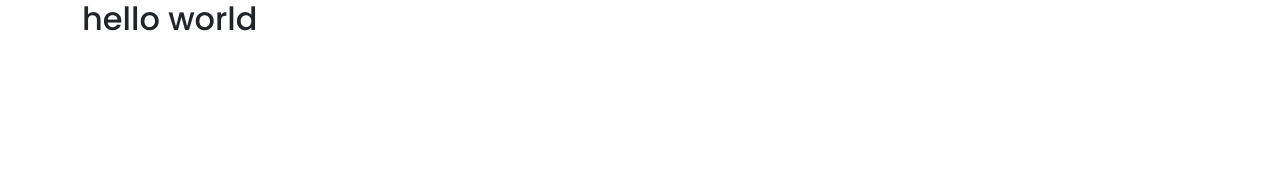
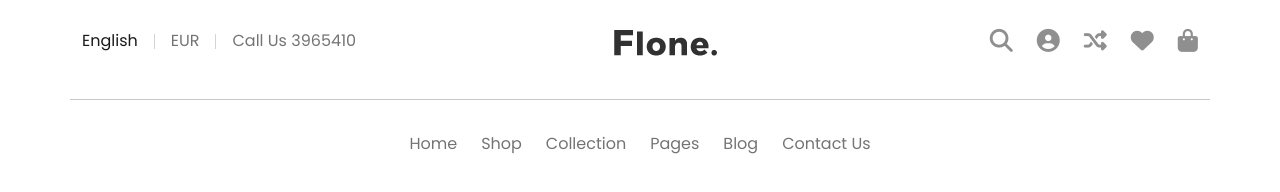
Before and after one commit to tanvir-hossen49/flone-bs-2, a website: page index.html in a window 1280 px wide. Drawn offline with nearby package versions, Linux system fonts and the light colour scheme; files that its build step writes are made by us from their sources.

Commit message:
add navbar

```diff
--- a/index.html
+++ b/index.html
@@ -7,14 +7,105 @@
     <meta name="viewport" content="width=device-width, initial-scale=1.0">
     <title>Flone | Plants Home</title>
     <!-- fontawesome icon -->
-    <link rel="stylesheet" href="fn-icon/css/all.min.css">
+    <link href="node_modules/@fortawesome/fontawesome-free/css/fontawesome.css" rel="stylesheet">
+    <link href="node_modules/@fortawesome/fontawesome-free/css/solid.css" rel="stylesheet">
+    <link href="node_modules/@fortawesome/fontawesome-free/css/brands.css" rel="stylesheet">
     <!-- boostrap css link -->
     <link rel="stylesheet" href="css/style.css">
 </head>
 
 <body>
 
-    <h2 class="container">hello world</h2>
+    <!-- Top Navbar Start -->
+    <nav class="navbar navbar-light container">
+        <div class="container-fluid">
+            <a class="navbar-brand" href="#">
+                <img src="asset/images/logo.png" alt="">
+            </a>
+            <div class="order-first">
+                <ul class="navbar-nav flex-row gap-3 align-items-center">
+                    <li class="nav-item">
+                        <a class="nav-link active" aria-current="page" href="#">
+                            English
+                        </a>
+                    </li>
+                    <li class="li-bar"></li>
+                    <li class="nav-item">
+                        <a class="nav-link" href="#">
+                            EUR
+                        </a>
+                    </li>
+                    <li class="li-bar"></li>
+                    <li class="nav-item">
+                        <a class="nav-link" href="#">
+                            Call Us 3965410
+                        </a>
+                    </li>
+                </ul>
+            </div>
+            <div>
+                <ul class="navbar-nav flex-row gap-4 my-2">
+                    <li class="nav-item">
+                        <a class="nav-link active" aria-current="page" href="#">
+                            <span class="nav-icon"><i class="fa-solid fa-magnifying-glass"></i></span>
+                        </a>
+                    </li>
+                    <li class="nav-item">
+                        <a class="nav-link" href="#">
+                            <span class="nav-icon"><i class="fa-regular fa-circle-user"></i></span>
+                        </a>
+                    </li>
+                    <li class="nav-item">
+                        <a class="nav-link" href="#">
+                            <span class="nav-icon"><i class="fa-solid fa-shuffle"></i></span>
+                        </a>
+                    </li>
+                    <li class="nav-item">
+                        <a class="nav-link" href="#"">
+                            <span class=" nav-icon"><i class=" fa-regular fa-heart"></i></span>
+                        </a>
+                    </li>
+                    <li class="nav-item">
+                        <a class="nav-link" href="#"">
+                            <span class=" nav-icon"><i class=" fa-solid fa-bag-shopping"></i></span>
+                        </a>
+                    </li>
+                </ul>
+            </div>
+        </div>
+    </nav>
+    <!-- Top Navbar End -->
+    <hr class="container">
+
+    <!-- secondary navbar start -->
+    <nav class="navbar navbar-light">
+        <div class="container">
+            <div class="mx-auto">
+                <ul class="navbar-nav flex-row gap-4">
+                    <li class="nav-item">
+                        <a class="nav-link" aria-current="page" href="#">Home</a>
+                    </li>
+                    <li class="nav-item">
+                        <a class="nav-link" href="#">Shop</a>
+                    </li>
+                    <li class="nav-item">
+                        <a class="nav-link" href="#">Collection</a>
+                    </li>
+                    <li class="nav-item">
+                        <a class="nav-link" href="#">Pages</a>
+                    </li>
+                    <li class="nav-item">
+                        <a class="nav-link" href="#">Blog</a>
+                    </li>
+                    <li class="nav-item">
+                        <a class="nav-link" href="#">Contact Us</a>
+                    </li>
+                </ul>
+            </div>
+        </div>
+    </nav>
+    <!-- secondary navbar end -->
+
 
     <!-- boostrapt javascript link -->
     <script src="https://cdn.jsdelivr.net/npm/bootstrap@5.0.2/dist/js/bootstrap.bundle.min.js"
--- a/package.json
+++ b/package.json
@@ -11,6 +11,7 @@
   "author": "",
   "license": "ISC",
   "dependencies": {
+    "@fortawesome/fontawesome-free": "^6.2.1",
     "bootstrap": "^5.2.3"
   },
   "devDependencies": {
--- a/scss/main.scss
+++ b/scss/main.scss
@@ -7,3 +7,19 @@
 @import "../node_modules/bootstrap/scss/bootstrap";
 
 //all custome css code
+body{
+    background-color: #fff;
+    width:100vw;
+    min-height: 100vh;
+}
+
+.li-bar{
+    width:1px;
+    height: 15px;
+    background-color: #d5d4d4;
+}
+.nav-icon{
+    font-size: 23px;
+    color:#8f8f8f;
+
+}
```
Also changed, not shown: asset/images/logo.png (added), css/style.css, 2 other files.
